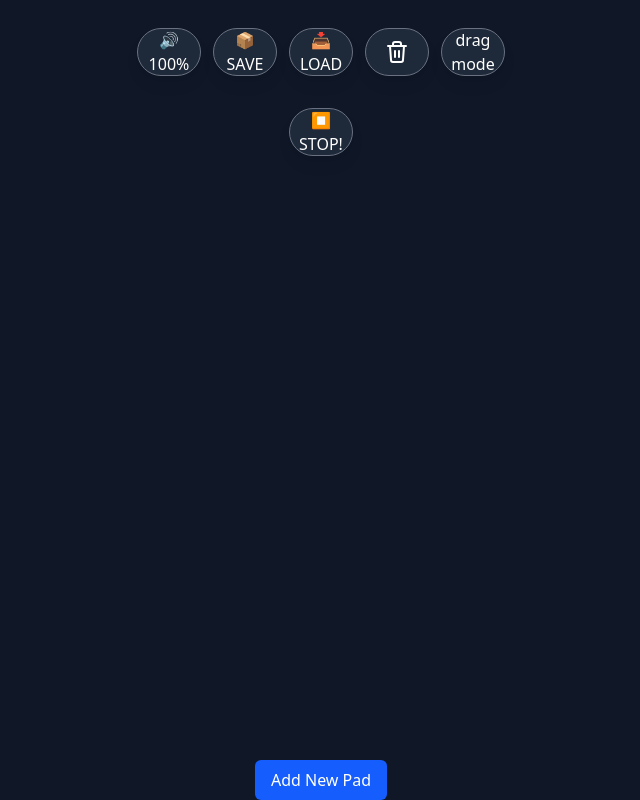
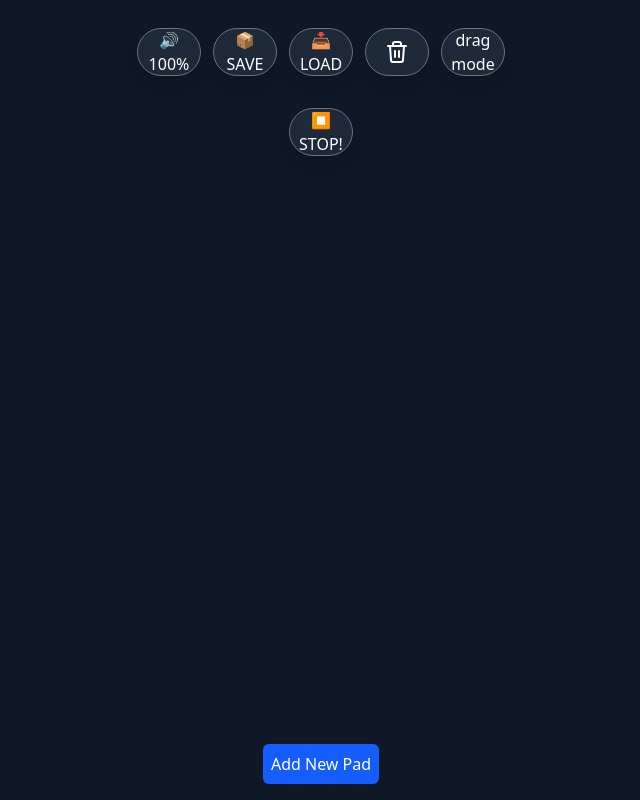
Before and after one commit to MTGVim/tiger-sound-pad, a React (Vite) app: page / in a window 1280 px wide. Shown: the whole page, without its empty margins (319-959 px from the left). Built offline with nearby package versions, Linux system fonts and the light colour scheme.

Commit message:
feat: ✨ footer sticky

```diff
--- a/src/App.tsx
+++ b/src/App.tsx
@@ -56,7 +56,7 @@ export default function App() {
       />
       <button
         onClick={() => setShowAddPadModal(true)}
-        className="mt-8 px-4 py-2 bg-blue-600 rounded-md hover:bg-blue-700 transition-colors"
+        className="sticky bottom-4 mt-8 p-2 m-4 bg-blue-600 rounded-md hover:bg-blue-700 transition-colors z-30"
       >
         Add New Pad
       </button>
```
